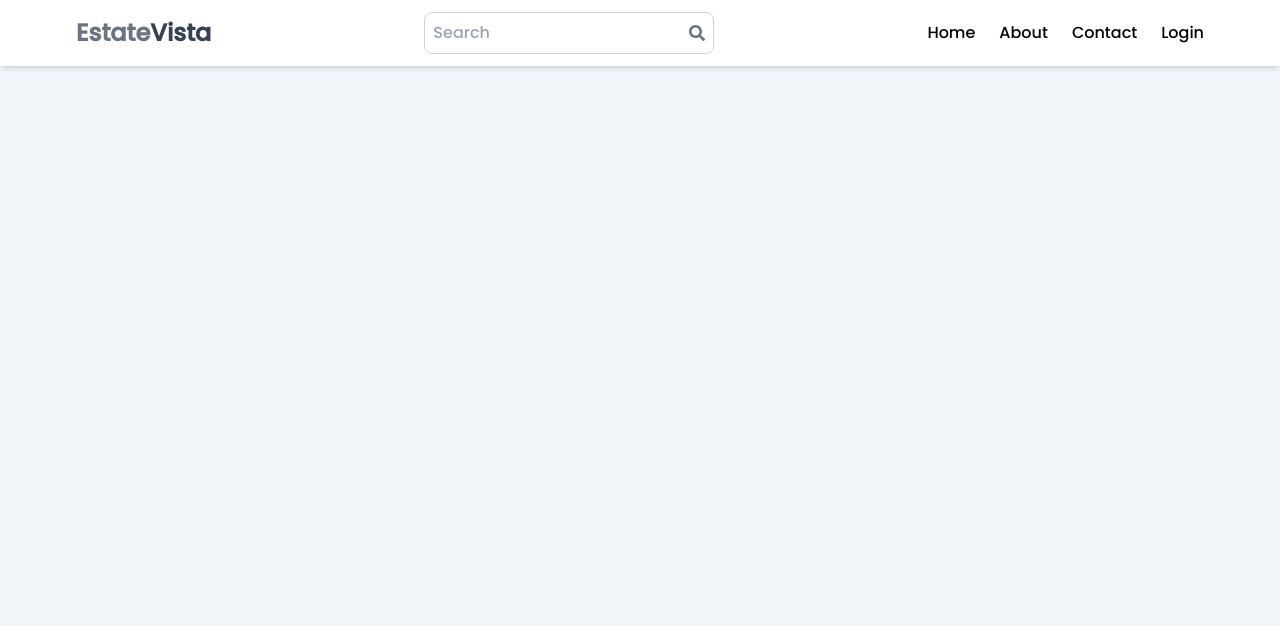
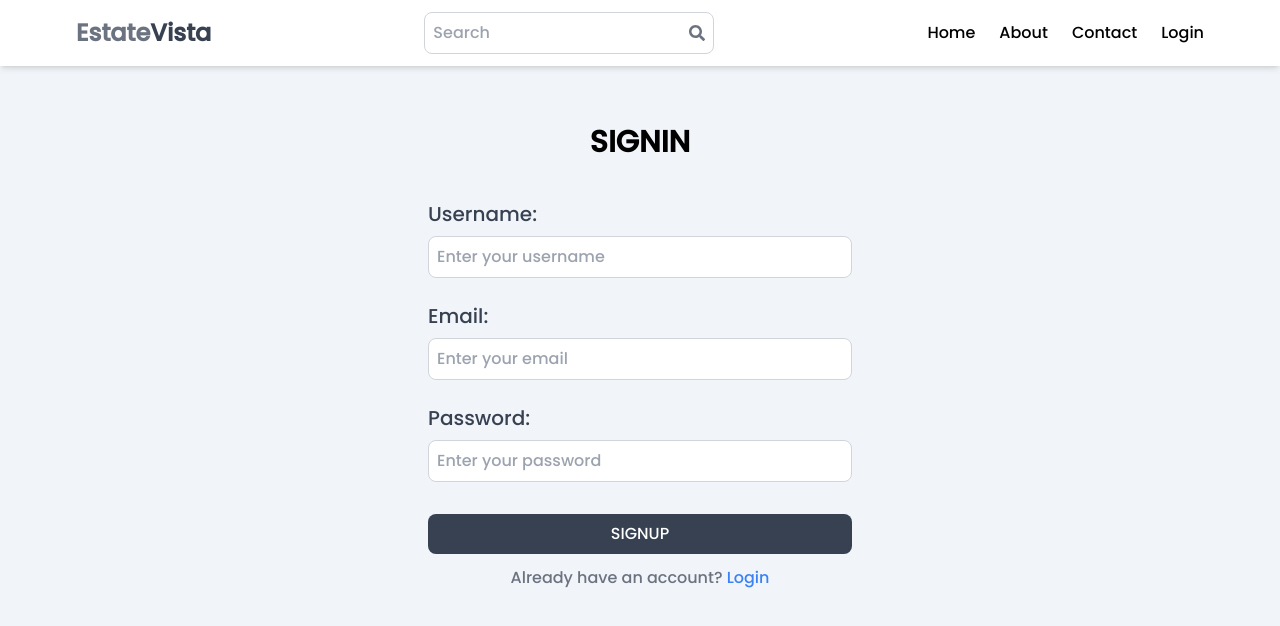
Before and after one commit to Het1203/EstateVista-RealEstate-Web-Application, a React (Vite) app in the folder client/: page /signin in a window 1280 px wide. Shown: the top 626 px of the page. Built offline with nearby package versions, Linux system fonts and the light colour scheme.

Commit message:
All the required functionality for signup done

```diff
--- a/client/index.html
+++ b/client/index.html
@@ -5,7 +5,7 @@
   <meta charset="UTF-8" />
   <!-- <link rel="icon" type="image/svg+xml" href="/vite.svg" /> -->
   <meta name="viewport" content="width=device-width, initial-scale=1.0" />
-  <title>Estate Vista</title>
+  <title>EstateVista</title>
 </head>
 
 <body>
--- a/client/src/components/Header.jsx
+++ b/client/src/components/Header.jsx
@@ -36,7 +36,7 @@ export default function Header() {
                                 Contact
                             </li>
                         </Link>
-                        <Link to='/sign-in'>
+                        <Link to='/signin'>
                             <li className='text-dark-600'>
                                 Login
                             </li>
--- a/client/src/pages/SignIn.jsx
+++ b/client/src/pages/SignIn.jsx
@@ -1,10 +1,66 @@
 import React from 'react'
 
 export default function SignIn() {
+
+    const [formData, setFormData] = React.useState({})
+
+    const handleChange = (e) => {
+        setFormData({
+            ...formData,
+            [e.target.id]: e.target.value
+        });
+    };
+    console.log(formData);
+
+    const handleSubmit = async (e) => {
+        e.preventDefault();
+        const res = await fetch('localhost:3000/signup', {
+            method: 'POST',
+            headers: {
+                'Content-Type': 'application/json'
+            },
+            body: JSON.stringify(formData)
+        });
+        const data = await res.json();
+        console.log(data);
+    };
+
     return (
-        <div>
-            <h1>
+        <div className='p-4 min-h-screen mt-20'>
+            <h1 className='text-3xl text-center font-semibold my-7 text-dark-500'>
+                SIGNIN
             </h1>
+
+            <form className='mt-4 gap-5' onSubmit={handleSubmit}>
+                <div className='flex flex-col max-w-md mx-auto p-3'>
+                    <label htmlFor='name' className='text-xl text-gray-700'>
+                        Username:
+                    </label>
+                    <input type='text' id='username' placeholder='Enter your username' className='border border-gray-300 mt-2 p-2 rounded-lg focus:outline-none' onChange={handleChange} />
+                </div>
+                <div className='flex flex-col max-w-md mx-auto p-3'>
+                    <label htmlFor='email' className='text-xl text-gray-700'>
+                        Email:
+                    </label>
+                    <input type='email' id='email' placeholder='Enter your email' className='border border-gray-300 mt-2 p-2 rounded-lg focus:outline-none' onChange={handleChange} />
+                </div>
+                <div className='flex flex-col max-w-md mx-auto p-3'>
+                    <label htmlFor='password' className='text-xl text-gray-700'>
+                        Password:
+                    </label>
+                    <input type='password' id='password' placeholder='Enter your password' className='border border-gray-300 mt-2 p-2 rounded-lg focus:outline-none' onChange={handleChange} />
+                </div>
+                <div className='flex flex-col max-w-md mx-auto p-3'>
+                    <button className='bg-gray-700 text-white p-2 rounded-lg mt-2 hover:opacity-95 disabled:opacity-80'>
+                        SIGNUP
+                    </button>
+                </div>
+                <div>
+                    <p className='text-center text-gray-500'>
+                        Already have an account? <a href='/signin' className='text-blue-500'>Login</a>
+                    </p>
+                </div>
+            </form>
         </div>
     )
 }
--- a/client/src/pages/SignUp.jsx
+++ b/client/src/pages/SignUp.jsx
@@ -1,37 +1,87 @@
-import React from 'react'
+import React from 'react';
+import { useNavigate } from 'react-router-dom';
 
 export default function SignUp() {
+    const [formData, setFormData] = React.useState({});
+    const [error, setError] = React.useState(null);
+    const [loading, setLoading] = React.useState(false);
+    const navigate = useNavigate();
+
+    const handleChange = (e) => {
+        setFormData({
+            ...formData,
+            [e.target.id]: e.target.value
+        });
+    };
+
+    const handleSubmit = async (e) => {
+        e.preventDefault();
+        try {
+            setLoading(true);
+
+            const res = await fetch('http://localhost:3000/signup', {
+                method: 'POST',
+                headers: {
+                    'Content-Type': 'application/json'
+                },
+                body: JSON.stringify(formData)
+            });
+            const data = await res.json();
+
+            if (data.success === false) {
+                setError(data.message);
+                setLoading(false);
+                return;
+            }
+            setLoading(false);
+            setError(null);
+
+            navigate('/signin');
+
+        } catch (error) {
+            setLoading(false);
+            setError(error.message);
+        }
+
+    };
+
     return (
         <div className='p-4 min-h-screen mt-20'>
             <h1 className='text-3xl text-center font-semibold my-7 text-dark-500'>
-                Sign-Up
+                SIGNUP
             </h1>
 
-            <form className='mt-4 gap-5'>
+            <form className='mt-4 gap-5' onSubmit={handleSubmit}>
                 <div className='flex flex-col max-w-md mx-auto p-3'>
-                    <label htmlFor='name' className='text-xl text-gray-700'>
+                    <label htmlFor='username' className='text-xl text-gray-700'>
                         Username:
                     </label>
-                    <input type='text' id='name' placeholder='Enter your username' className='border border-gray-300 mt-2 p-2 rounded-lg focus:outline-none' />
+                    <input type='text' id="username" placeholder='Enter your username' className='border border-gray-300 mt-2 p-2 rounded-lg focus:outline-none' onChange={handleChange} />
                 </div>
                 <div className='flex flex-col max-w-md mx-auto p-3'>
                     <label htmlFor='email' className='text-xl text-gray-700'>
                         Email:
                     </label>
-                    <input type='email' id='email' placeholder='Enter your email' className='border border-gray-300 mt-2 p-2 rounded-lg focus:outline-none' />
+                    <input type='email' id='email' placeholder='Enter your email' className='border border-gray-300 mt-2 p-2 rounded-lg focus:outline-none' onChange={handleChange} />
                 </div>
                 <div className='flex flex-col max-w-md mx-auto p-3'>
                     <label htmlFor='password' className='text-xl text-gray-700'>
                         Password:
                     </label>
-                    <input type='password' id='password' placeholder='Enter your password' className='border border-gray-300 mt-2 p-2 rounded-lg focus:outline-none' />
+                    <input type='password' id='password' placeholder='Enter your password' className='border border-gray-300 mt-2 p-2 rounded-lg focus:outline-none' onChange={handleChange} />
                 </div>
                 <div className='flex flex-col max-w-md mx-auto p-3'>
-                    <button className='bg-gray-700 text-white p-2 rounded-lg mt-2'>
-                        Sign-Up
+                    <button type='submit' disabled={loading} className='bg-gray-700 text-white p-2 rounded-lg mt-2 hover:opacity-95 disabled:opacity-80'>
+                        {loading ? 'Loading...' : 'SIGNUP'}
                     </button>
                 </div>
             </form>
+            <div>
+                <p className='text-center text-gray-500'>
+                    Already have an account? <a href='/signin' className='text-blue-500'>Login</a>
+                </p>
+            </div>
+            {error && <p className='text-red-500 text-center mt-5'> {error} </p>}
         </div>
-    )
+    );
 }
--- a/package.json
+++ b/package.json
@@ -19,6 +19,7 @@
   "homepage": "https://github.com/Het1203/Real-Estate-Web-Application#readme",
   "dependencies": {
     "bcryptjs": "^2.4.3",
+    "cors": "^2.8.5",
     "dotenv": "^16.4.5",
     "express": "^4.19.2",
     "mongoose": "^8.5.3",
```
Also changed, not shown: 2 other files (tests, documents, lock files or other folders).
